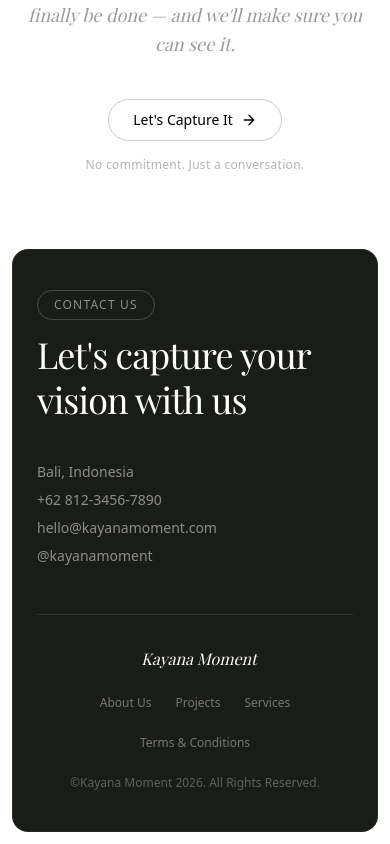
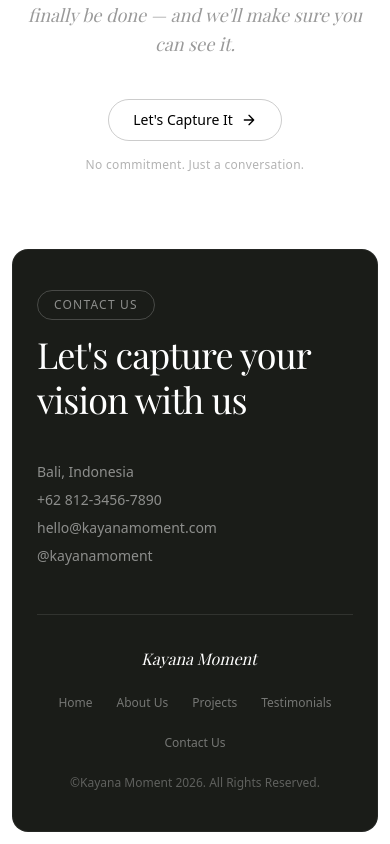
Before and after one commit to cahyadikrishna/kayana-landing, a Next.js app: page / in a window 390 px wide. Shown: the part 5505-6349 px from the top of the page. Built offline with nearby package versions, Linux system fonts and the light colour scheme; a web font is replaced by a local one.

Commit message:
feat: implement full menu navigation with section anchors

```diff
--- a/src/components/Footer.tsx
+++ b/src/components/Footer.tsx
@@ -1,16 +1,14 @@
 "use client";
 
-import Button from "@/components/ui/Button";
 import { useReveal } from "@/hooks/useScrollAnimation";
+import { NAV_LINKS } from "@/lib/navigation";
 import SectionLabel from "./ui/SectionLabel";
-
-const navLinks = ["About Us", "Projects", "Services", "Terms & Conditions"];
 
 export default function Footer() {
   const { ref: footerRef } = useReveal({ threshold: 0.1 });
 
   return (
-    <footer className="px-3 py-3 md:px-8 md:py-8">
+    <footer id="contact-us" className="px-3 py-3 md:px-8 md:py-8">
       <div
         ref={footerRef}
         className="footer rounded-2xl bg-[#1a1c18] border border-white/5 overflow-hidden px-6 py-10 md:px-14 md:py-16"
@@ -83,13 +81,13 @@ export default function Footer() {
 
           {/* Center — nav links */}
           <div className="flex flex-wrap justify-center gap-6">
-            {navLinks.map((link) => (
+            {NAV_LINKS.map((link) => (
               <a
-                key={link}
-                href={`#${link.toLowerCase().replace(/\s+/g, "-")}`}
+                key={link.href}
+                href={link.href}
                 className="link-reveal text-xs md:text-sm text-white/40 hover:text-white/80 transition-all duration-300 cursor-pointer"
               >
-                {link}
+                {link.label}
               </a>
             ))}
           </div>
--- a/src/components/Hero.tsx
+++ b/src/components/Hero.tsx
@@ -3,10 +3,9 @@
 import Image from "next/image";
 import { useEffect, useRef, useState } from "react";
 import Button from "@/components/ui/Button";
+import { NAV_LINKS } from "@/lib/navigation";
 
 const WHATSAPP_NUMBER = "6281234567890"; // replace with actual number
-
-const navLinks = ["Home", "Service", "Projects", "Contact Us"];
 
 const categoryPills = [
   ["Outdoor", "Studio"],
@@ -108,7 +107,10 @@ export default function Hero() {
   }, [mobileMenuOpen]);
 
   return (
-    <section className="relative h-[100svh] w-full overflow-hidden bg-[#2a1a0e]">
+    <section
+      id="home"
+      className="relative h-[100svh] w-full overflow-hidden bg-[#2a1a0e]"
+    >
       {/* Video background — parallax-bg enables GPU compositing */}
       <video
         ref={videoRef}
@@ -137,13 +139,13 @@ export default function Hero() {
 
         {/* Desktop: center nav links */}
         <div className="hidden md:flex items-center gap-1">
-          {navLinks.map((link) => (
+          {NAV_LINKS.map((link) => (
             <a
-              key={link}
-              href={`#${link.toLowerCase().replace(/\s+/g, "-")}`}
+              key={link.href}
+              href={link.href}
               className="text-sm text-white/80 hover:text-white px-4 py-1.5 rounded-full border border-transparent hover:bg-white/10 hover:border-white/20 hover:backdrop-blur-sm transition-all duration-300"
             >
-              {link}
+              {link.label}
             </a>
           ))}
         </div>
@@ -235,17 +237,17 @@ export default function Hero() {
 
           {/* Nav links */}
           <div className="flex flex-col gap-1 px-6 py-8">
-            {navLinks.map((link, i) => (
+            {NAV_LINKS.map((link, i) => (
               <a
-                key={link}
-                href={`#${link.toLowerCase().replace(/\s+/g, "-")}`}
+                key={link.href}
+                href={link.href}
                 onClick={() => setMobileMenuOpen(false)}
                 className="text-lg text-white/80 hover:text-white py-3 border-b border-white/10 transition-colors"
                 style={{
                   animationDelay: `${i * 50}ms`,
                 }}
               >
-                {link}
+                {link.label}
               </a>
             ))}
           </div>
--- a/src/components/RecentFeed.tsx
+++ b/src/components/RecentFeed.tsx
@@ -42,7 +42,11 @@ export default function RecentFeed() {
   const { ref } = useReveal({ target: ".fade-up", threshold: 0.1 });
 
   return (
-    <section ref={ref} className="bg-[#111111] py-24 md:py-32 px-6 md:px-16">
+    <section
+      id="projects"
+      ref={ref}
+      className="bg-[#111111] py-24 md:py-32 px-6 md:px-16"
+    >
       <div className="max-w-screen-xl mx-auto">
         {/* Section header — fade-up as a unit */}
         <div className="fade-up flex flex-col md:flex-row gap-12 md:gap-0">
--- a/src/components/Testimonials.tsx
+++ b/src/components/Testimonials.tsx
@@ -53,6 +53,7 @@ export default function Testimonials() {
 
   return (
     <section
+      id="testimonials"
       ref={sectionRef}
       className="testimonials relative overflow-hidden min-h-screen bg-black"
     >
--- /dev/null
+++ b/src/lib/navigation.ts
@@ -0,0 +1,17 @@
+export interface NavLink {
+  label: string;
+  href: string;
+}
+
+/**
+ * Single source of truth for site menu navigation.
+ * Used by the header (desktop + mobile) and the footer.
+ * Each href is an in-page anchor matching a section's id.
+ */
+export const NAV_LINKS: NavLink[] = [
+  { label: "Home", href: "#home" },
+  { label: "About Us", href: "#about-us" },
+  { label: "Projects", href: "#projects" },
+  { label: "Testimonials", href: "#testimonials" },
+  { label: "Contact Us", href: "#contact-us" },
+];
```
